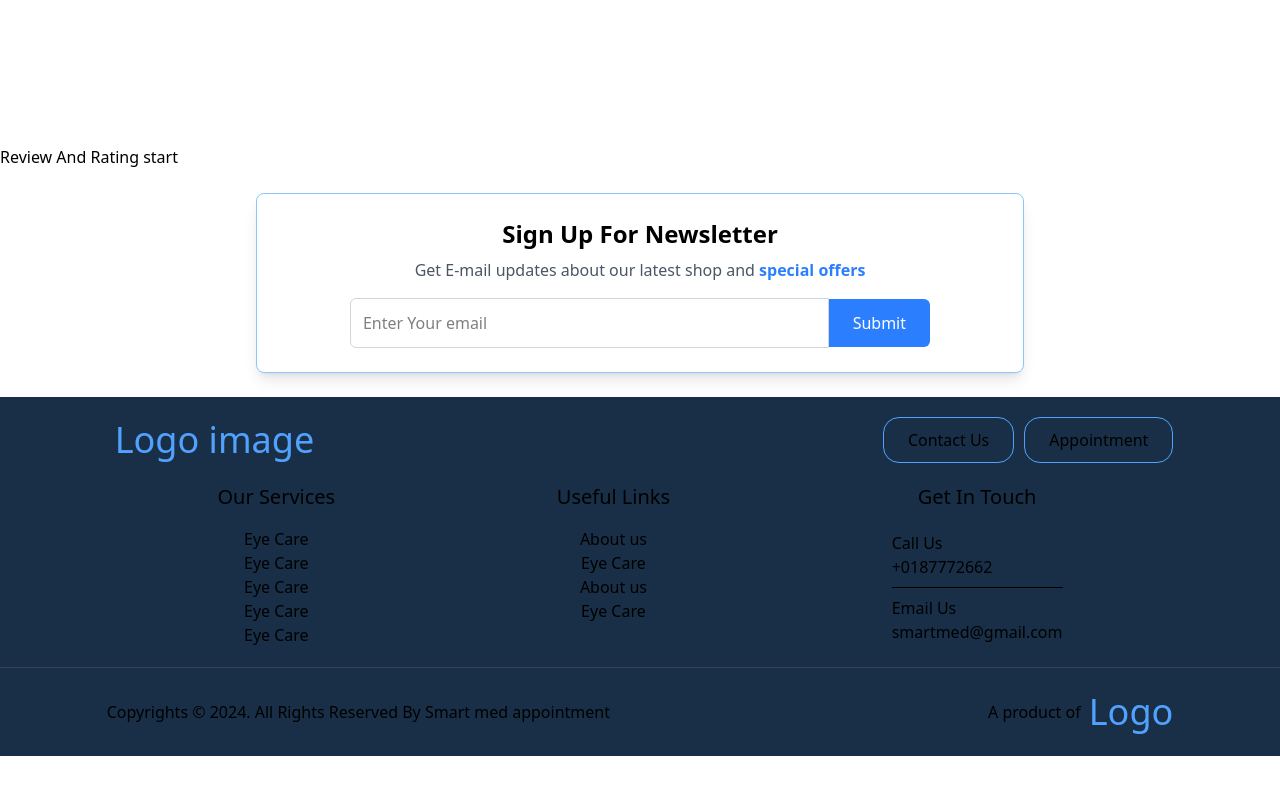
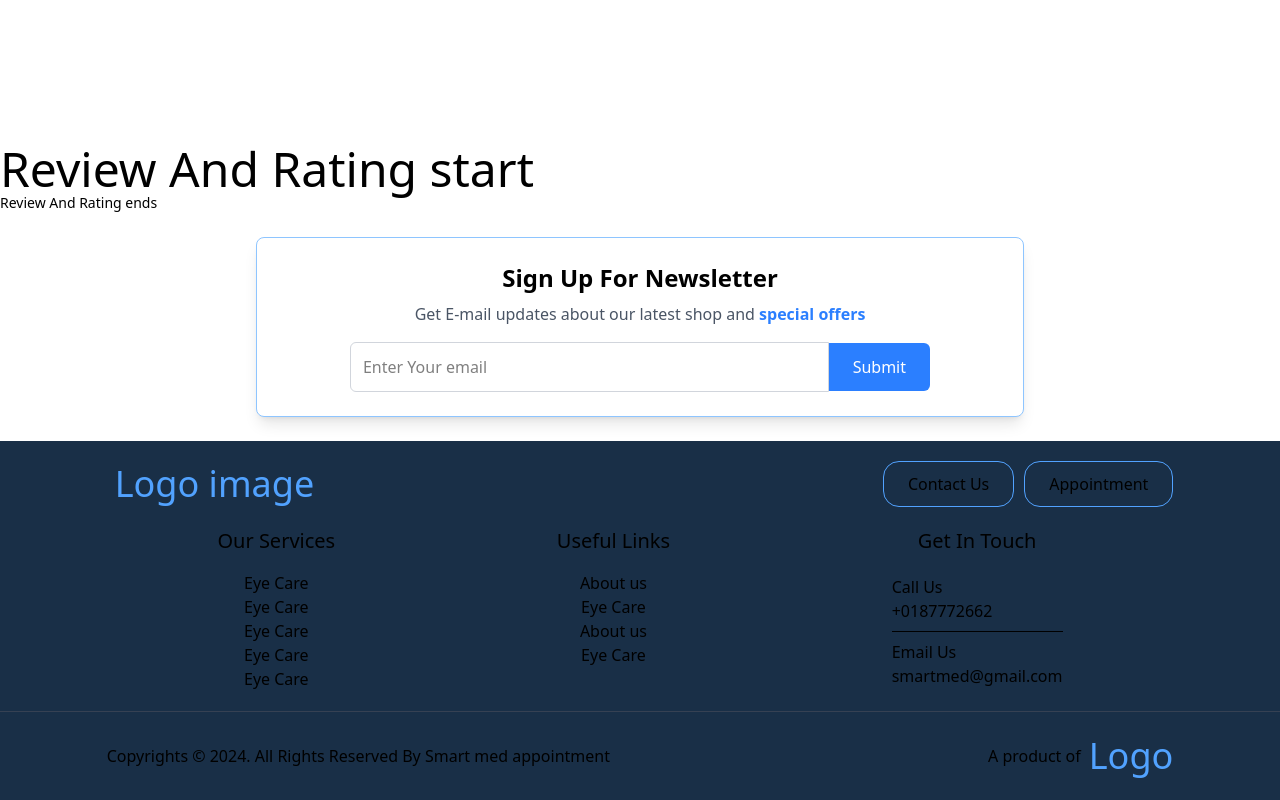
Before and after one commit to ahanaf607307/smart-med-appointments-healthcare-nextjs, a Next.js app: page / in a window 1280 px wide. Shown: the part 1519-2319 px from the top of the page. Before the commit the page ends 2275 px from the top, so only its background shows below. Built offline with nearby package versions, Linux system fonts and the light colour scheme; no server answers.

Commit message:
fix packeg json related error

```diff
--- a/src/components/ReviewAndRating/ReviewAndRating.jsx
+++ b/src/components/ReviewAndRating/ReviewAndRating.jsx
@@ -3,7 +3,9 @@ import React from 'react';
 const ReviewAndRating = () => {
     return (
         <div>
-            Review And Rating start
+
+            <h1 className='text-5xl'>Review And Rating start</h1>
+            <h1 className='text-sm'>Review And Rating ends</h1>
         </div>
     );
 };
```
